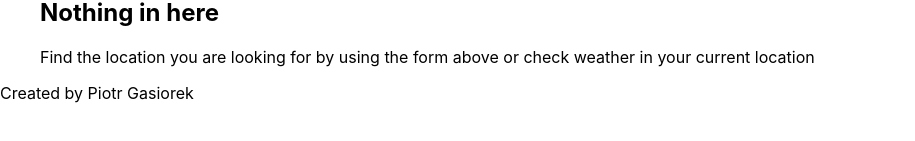
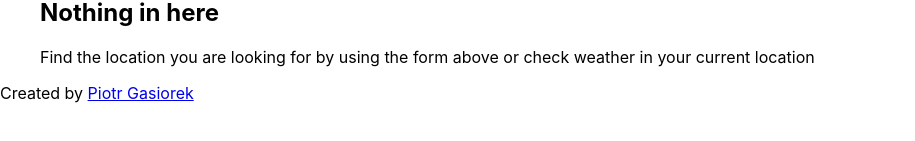
Before and after one commit to PiotrGasiorek/wet-there.io, a React (Create React App) app: page / in a window 1280 px wide. Shown: the part 217-358 px from the top of the page, without its empty margins (0-915 px from the left). Built offline with nearby package versions, Linux system fonts and the light colour scheme.

Commit message:
Added link to my github in footer

```diff
--- a/src/components/Footer.js
+++ b/src/components/Footer.js
@@ -1,7 +1,7 @@
 function Footer() {
   return (
-    <footer>
-        <p>Created by Piotr Gasiorek</p>
+    <footer className='footer'>
+        <p>Created by <a href='https://github.com/PiotrGasiorek' className='link'>Piotr Gasiorek</a></p>
     </footer>
   );
 }
```
